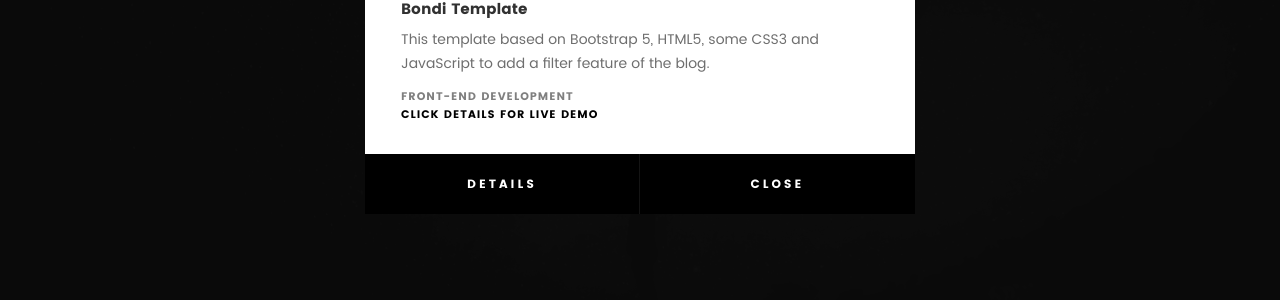
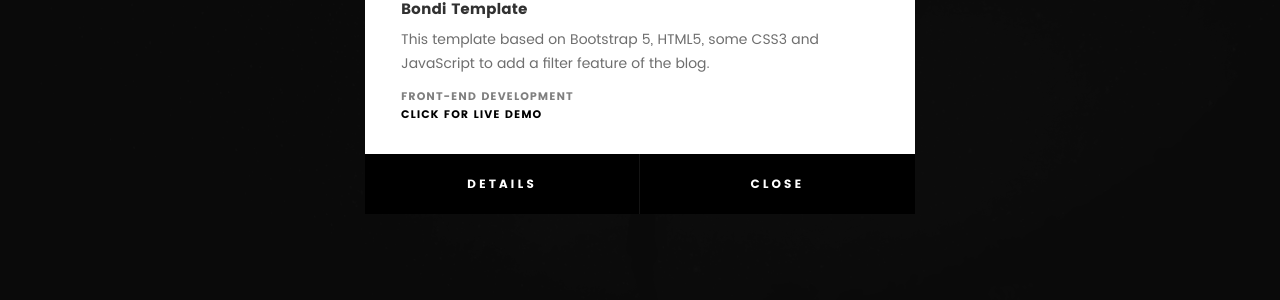
Before and after one commit to H-sohaib/MyPortfolio, a Flask app: page / in a window 1280 px wide, after a click that opens the changed part. Shown: the part 430-730 px from the top of the page. Run offline with Flask 2, Linux system fonts and the light colour scheme; some web fonts are replaced.

Commit message:
small edit

```diff
--- a/app/templates/base.html
+++ b/app/templates/base.html
@@ -197,7 +197,9 @@
 			// update the toggle button
 			toggleButton.toggleClass('is-clicked');
 			// fadeout the navigation panel
-			nav.fadeOut();
+			if ($(window).width() < 768) {
+				nav.fadeOut();
+			}
 
 		});
 	</script>
--- a/app/templates/index.html
+++ b/app/templates/index.html
@@ -579,7 +579,7 @@
 						</p>
 
 						<div class="categories">Front-end Development</div>
-						<div class="categories"><a href="https://h-sohaib.github.io/Bondi-Template/">Click details for live demo</a>
+						<div class="categories"><a href="https://h-sohaib.github.io/Bondi-Template/">Click for live demo</a>
 						</div>
 					</div>
 
@@ -603,7 +603,7 @@
 						</p>
 
 						<div class="categories">Front-end Development</div>
-						<div class="categories"><a href="https://h-sohaib.github.io/Leon-Template/">Click details for live demo</a>
+						<div class="categories"><a href="https://h-sohaib.github.io/Leon-Template/">Click for live demo</a>
 						</div>
 					</div>
 
@@ -698,6 +698,8 @@
 						</p>
 
 						<div class="categories">Web Development</div>
+						<div class="categories"><a href="https://h-sohaib.github.io/Task_app/">Click for live demo</a>
+						</div>
 					</div>
 
 					<div class="link-box">
```
Also changed, not shown: app/static/images/portfolio/TaskApp.jpg.
